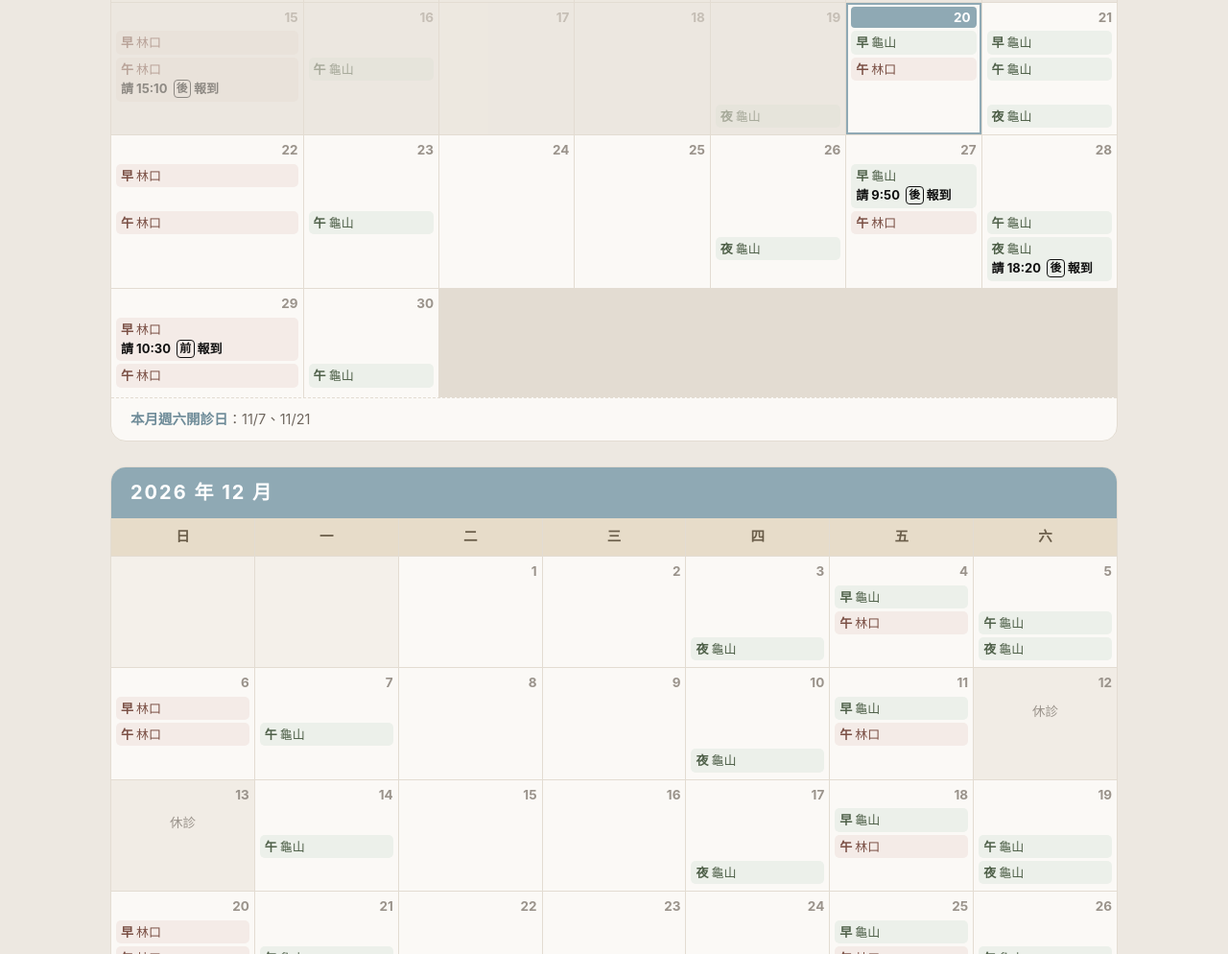
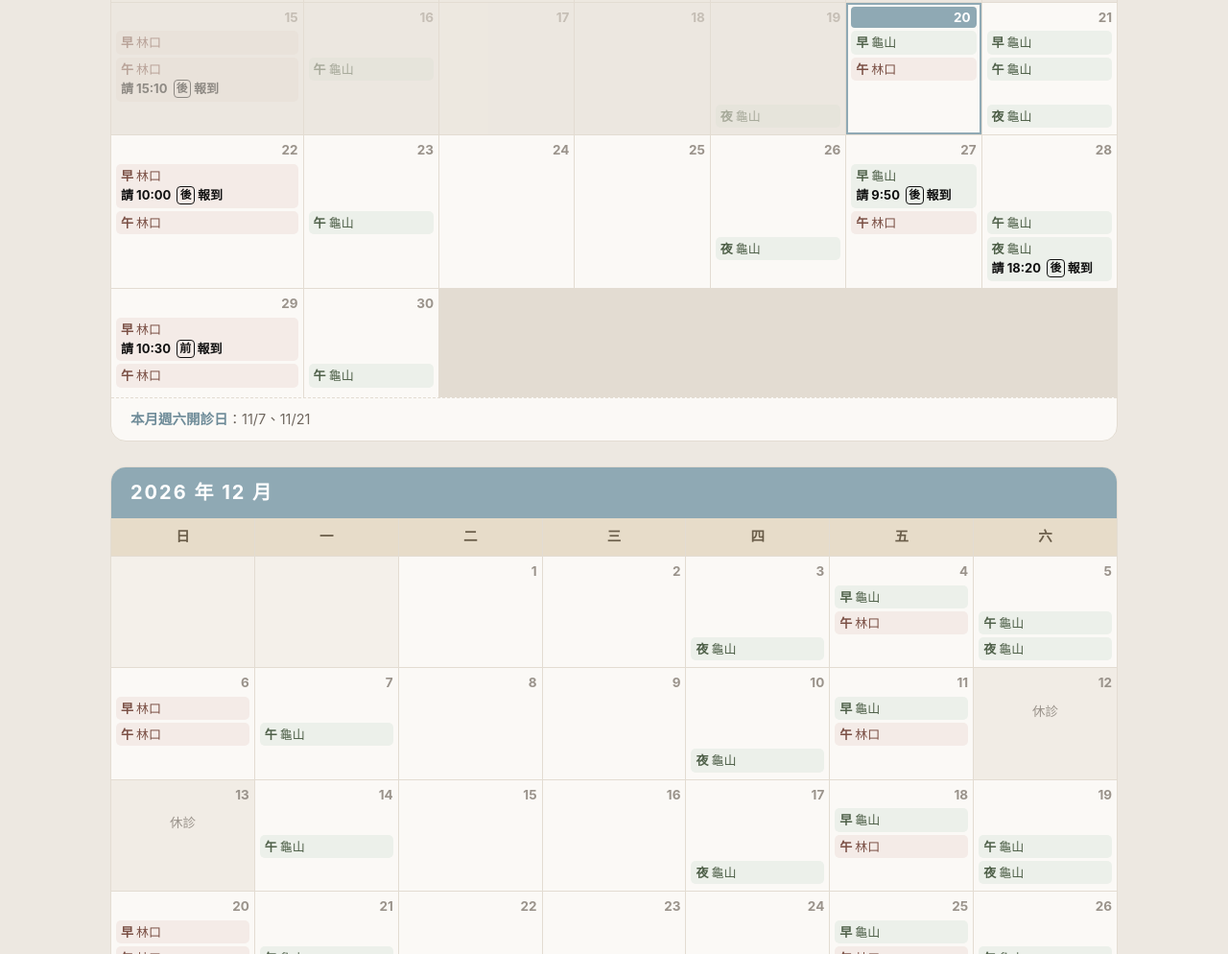
Before and after one commit to yOuYeN/F.A.C.E.-appointment_Dr.-Chen, a plain HTML site: page 門診表.html in a window 1280 px wide. Shown: the part 1303-2297 px from the top of the page at 96% size. Drawn offline with Linux system fonts and the light colour scheme.

Commit message:
預約：11/22 (日) 09:10 林口 LXL4hff 第 1 次（extraSlots 加開；門診表 09:10 單人報到＝10:00 後；config v113）
Co-Authored-By: Claude Opus 5.5 <noreply@anthropic.com>

```diff
--- a/config.js
+++ b/config.js
@@ -65,12 +65,14 @@ const CONFIG = {
     { date:'2026-11-15', slot:'13:55', who:'LSS' },
     { date:'2026-11-28', slot:'17:15', who:'ZJFPs4g' },
     { date:'2026-11-29', slot:'11:00', who:'LYH' },
+    { date:'2026-11-22', slot:'09:10', who:'LXL4hff' },
     { date:'2026-12-20', slot:'13:55', who:'LSS' },
   ],
 
   // ★ 特例加開時段（排班表沒有、單獨某日加開一格）：date, slot(時段代碼), label(格內顯示), copy(LINE 訊息用)
   extraSlots: [
     { date:'2026-11-01', slot:'10:30', label:'10:30', copy:'早上 10:30' },
+    { date:'2026-11-22', slot:'09:10', label:'09:10', copy:'早上 09:10' },
   ],
 
   // ★ 個別患者「提早報到」特例（僅該患者「專屬連結 ?who=」與本機後台顯示調整後時間；公用頁與其他人完全不變）
--- a/門診表.html
+++ b/門診表.html
@@ -252,7 +252,7 @@
 </div>
 
 <!-- 讀美顏針預約共用設定（同一份 config.js → 報到時間自動同步） -->
-<script src="config.js?v=112"></script>
+<script src="config.js?v=113"></script>
 <script>
   // 代診（不提供美顏針）。診別：早/午/晚；院區預設龜山，其他院區寫成 '晚:林口'
   const LOCUM = {
@@ -276,7 +276,7 @@
   function ymd(d){return d.getFullYear()+'-'+String(d.getMonth()+1).padStart(2,'0')+'-'+String(d.getDate()).padStart(2,'0');}
   function personCount(b){ if(Array.isArray(b.who))return b.who.length; if(b.note){const m=b.note.match(/(\d+)\s*位/); if(m)return +m[1];} return 1; }
   // ★ 這份清單是「哪些時段算進該診」的白名單——extraSlots 加開新時段時要同步加，否則 reportNote 會靜默漏算
-  function bandSlots(band){ return band==='早診'?['08:55','09:00','10:00','10:30','11:00','11:30'] : band==='午診'?['13:00','13:30','13:50','13:55','15:00','15:10','15:30','15:40','16:20'] : ['17:15','19:00']; }
+  function bandSlots(band){ return band==='早診'?['08:55','09:00','09:10','10:00','10:30','11:00','11:30'] : band==='午診'?['13:00','13:30','13:50','13:55','15:00','15:10','15:30','15:40','16:20'] : ['17:15','19:00']; }
 
   // 固定每週門診（含週五/週六轉換日邏輯，與預約系統一致）
   function regularSessions(d){
@@ -334,6 +334,8 @@
       if(sm['10:00'] && sm['11:30'] && !sm['09:00'] && !has11) return '請 9:40 前或 11:00-11:20 間報到';
       // ★ 只有 11:30 一診（無 09:00/10:00/11:00）：11:30 才起針 → 健保於 11:10 前報到（2026-09-06 user 拍板）
       if(sm['11:30'] && !sm['09:00'] && !sm['10:00'] && !has11) return '請 11:10 前報到';
+      // ★ 加開 09:10 單獨一診（如 11/22）：比照 09:00 單人「起針後 50 分」→ 10:00 後（2026-11-20 user 拍板）
+      if(sm['09:10'] && people===1 && !has11) return '請 10:00 後報到';
       return has11 ? '請 10:30 前報到' : (people>=2 ? '請 10:30 後報到' : '請 9:50 後報到');
     }
     // 午診：麗珠蘭＋16:20 第二診→健保於 15:30-16:00 間報到（上界保護 16:20 施作，2026-08-18 user 拍板）；
```
Also changed, not shown: index.html (+1 -1 lines).
